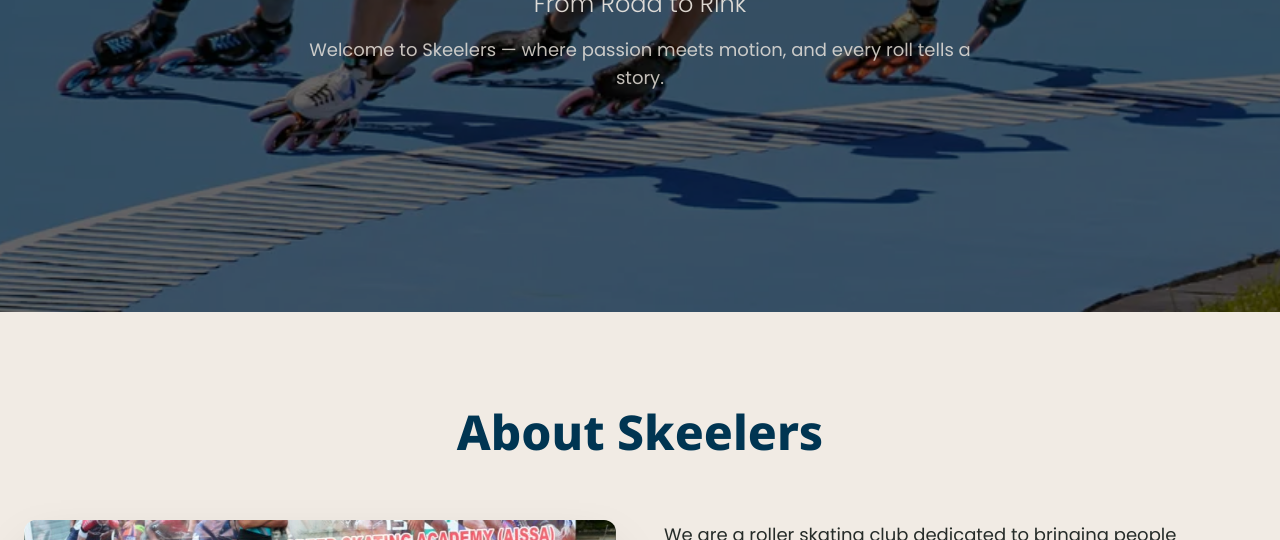
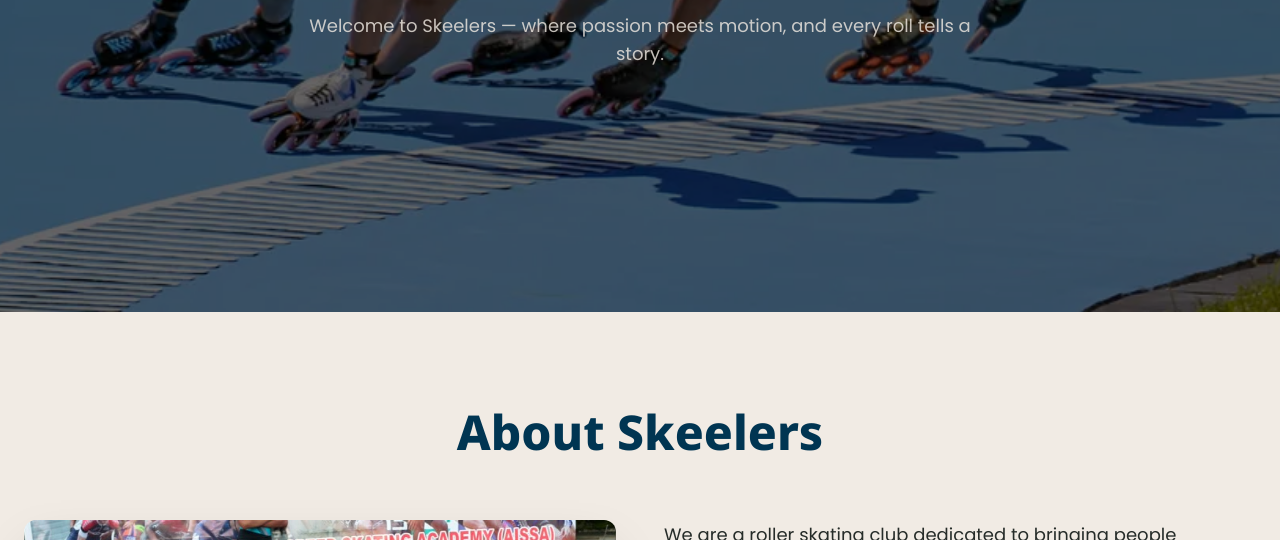
Before and after one commit to sanjithr07/Skeelers, a plain HTML site: page index.html in a window 1280 px wide. Shown: the part 560-1100 px from the top of the page. Drawn offline with nearby package versions, Linux system fonts and the light colour scheme.

Commit message:
hero update

```diff
--- a/index.html
+++ b/index.html
@@ -98,7 +98,7 @@
             <div class="relative z-10 container mx-auto px-6 pt-16">
                 <h1 class="text-4xl sm:text-5xl md:text-6xl lg:text-8xl font-hero font-extrabold text-white mb-4">SKEELERS</h1>
                 <p class="text-xl sm:text-2xl md:text-3xl lg:text-5xl font-hero font-bold text-white mb-8">Roller Skating Club</p>
-                <p class="text-lg sm:text-xl md:text-2xl font-light text-primary-bg/90 mb-4 max-w-2xl mx-auto">"From Road to Rink"</p>
+
                 <p class="text-base sm:text-lg text-primary-bg/80 max-w-2xl mx-auto">Welcome to Skeelers — where passion meets motion, and every roll tells a story.</p>
             </div>
         </section>
```
